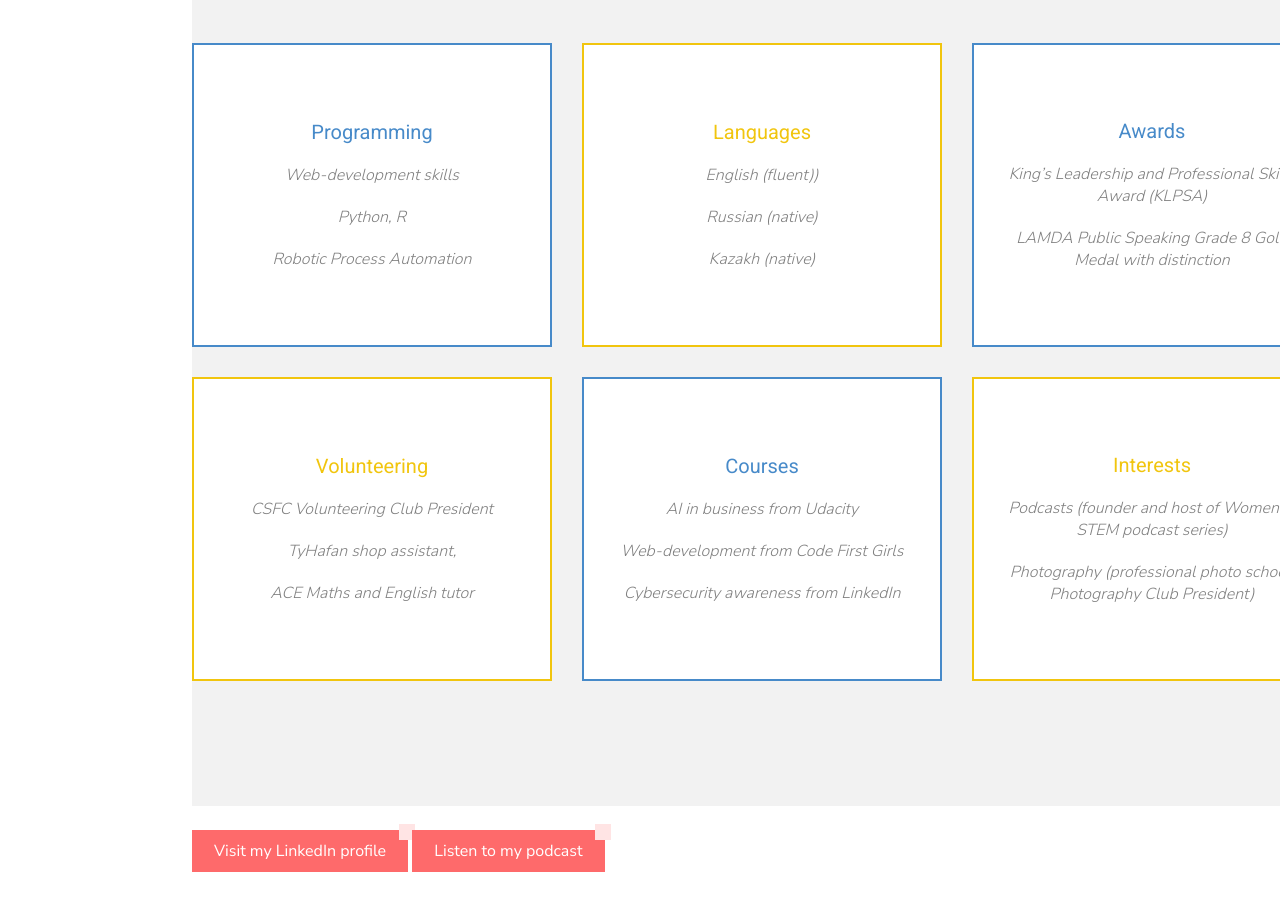
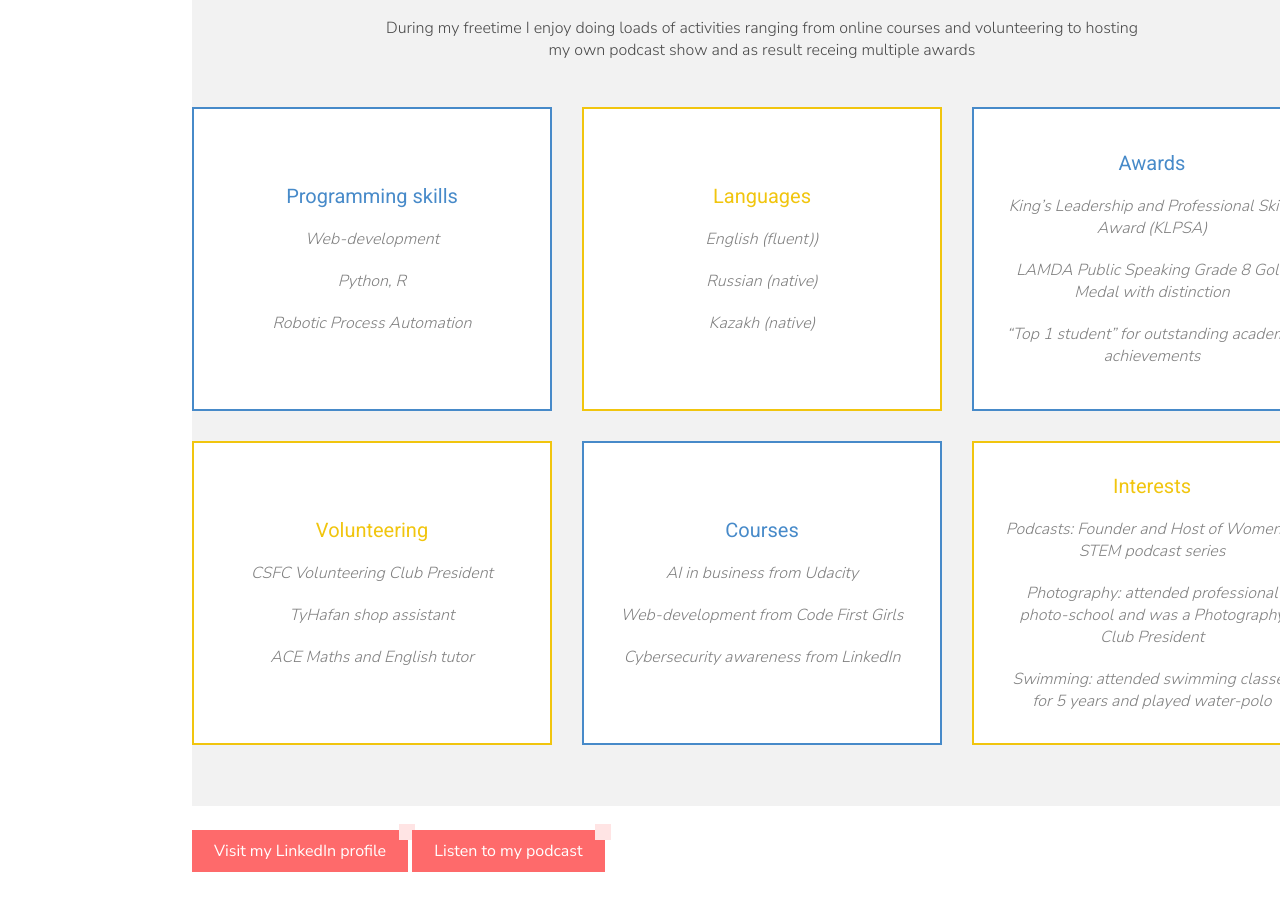
Before and after one commit to Anelyegem/Anelyegem.github.io, a plain HTML site: page index.html in a window 1280 px wide. Shown: the part 2300-3212 px from the top of the page. Drawn offline with nearby package versions, Linux system fonts and the light colour scheme.

Commit message:
Updates interests section

```diff
--- a/index.html
+++ b/index.html
@@ -164,7 +164,7 @@
         <section class="u-align-center u-clearfix u-grey-5 u-section-1" id="carousel_4dca">
       <div class="u-clearfix u-sheet u-sheet-1">
         <h4 class="u-text u-text-1">More about me</h4>
-        <h2 class="u-text u-text-2"></h2>
+        <p class="u-text u-text-2">During my freetime I enjoy doing loads of activities ranging from online courses and volunteering to hosting my own podcast show and as result receing multiple awards</hp>
         <div class="u-clearfix u-expanded-width u-gutter-30 u-layout-wrap u-layout-wrap-1">
           <div class="u-layout">
             <div class="u-layout-col">
@@ -172,8 +172,8 @@
                 <div class="u-layout-row">
                   <div class="u-align-center u-container-style u-layout-cell u-left-cell u-size-20 u-white u-layout-cell-1">
                     <div class="u-border-2 u-border-palette-1-base u-container-layout u-valign-middle u-container-layout-1">
-                      <h5 class="u-text u-text-palette-1-base u-text-3">Programming</h5>
-                      <p class="u-text u-text-grey-50 u-text-4">Web-development skills</p>
+                      <h5 class="u-text u-text-palette-1-base u-text-3">Programming skills</h5>
+                      <p class="u-text u-text-grey-50 u-text-4">Web-development </p>
                       <p class="u-text u-text-grey-50 u-text-4">Python, R</p>
                       <p class="u-text u-text-grey-50 u-text-4">Robotic Process Automation</p>
                     </div>
@@ -191,6 +191,7 @@
                       <h5 class="u-text u-text-palette-1-base u-text-7">Awards</h5>
                       <p class="u-text u-text-grey-50 u-text-8">King’s Leadership and Professional Skills Award (KLPSA)</p>
                       <p class="u-text u-text-grey-50 u-text-8">LAMDA Public Speaking Grade 8 Gold Medal with distinction</p>
+                      <p class="u-text u-text-grey-50 u-text-8">“Top 1 student” for outstanding academic achievements</p>
                     </div>
                   </div>
                 </div>
@@ -201,7 +202,7 @@
                     <div class="u-border-2 u-border-palette-3-base u-container-layout u-valign-middle u-container-layout-4">
                       <h5 class="u-text u-text-palette-3-base u-text-9">Volunteering</h5>
                       <p class="u-text u-text-grey-50 u-text-10">CSFC Volunteering Club President</p>
-                      <p class="u-text u-text-grey-50 u-text-10">TyHafan shop assistant,</p>
+                      <p class="u-text u-text-grey-50 u-text-10">TyHafan shop assistant</p>
                       <p class="u-text u-text-grey-50 u-text-10">ACE Maths and English tutor</p>
                     </div>
                   </div>
@@ -216,8 +217,9 @@
                   <div class="u-align-center u-container-style u-layout-cell u-right-cell u-size-20 u-white u-layout-cell-6">
                     <div class="u-border-2 u-border-palette-3-base u-container-layout u-valign-middle u-container-layout-6">
                       <h5 class="u-text u-text-palette-3-base u-text-13">Interests</h5>
-                      <p class="u-text u-text-grey-50 u-text-14">Podcasts (founder and host of Women in STEM podcast series)</p>
-                      <p class="u-text u-text-grey-50 u-text-14">Photography (professional photo school, Photography Club President)</p>
+                      <p class="u-text u-text-grey-50 u-text-14">Podcasts: Founder and Host of Women in STEM podcast series</p>
+                      <p class="u-text u-text-grey-50 u-text-14">Photography: attended professional photo-school and was a Photography Club President</p>
+                      <p class="u-text u-text-grey-50 u-text-14">Swimming: attended swimming classes for 5 years and played water-polo</p>
                     </div>
                   </div>
                 </div>
@@ -229,7 +231,7 @@
     </section>
     <div class="callout">
 
-      <a href="https://www.linkedin.com/in/anel" class="button--primary">Visit my LinkedIn profile</a>
+      <a href="https://www.linkedin.com/in/anel" class="align-center button--primary">Visit my LinkedIn profile</a>
       <a href="https://anchor.fm/kcl-womxn-in-stem" class="button--primary">Listen to my podcast</a>
     </div>
 
```
